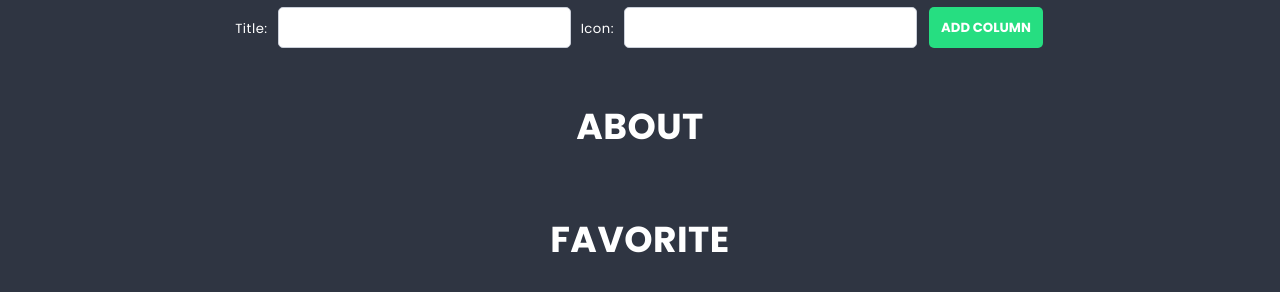
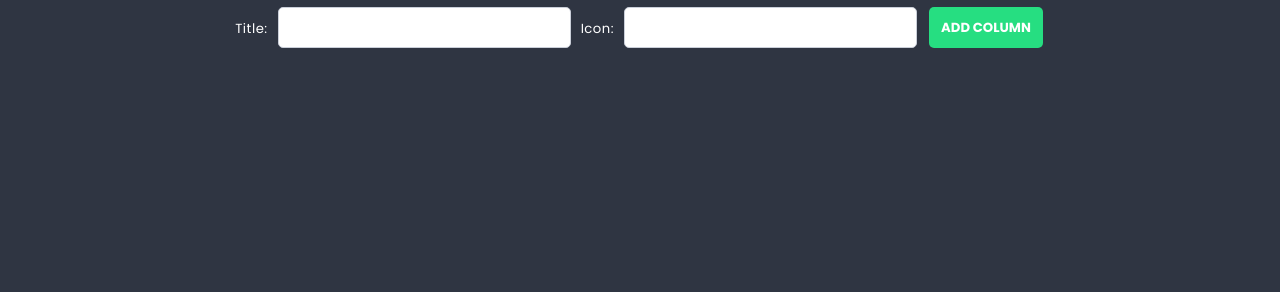
Before and after one commit to MarcinDraus/marcin-react-app, a React (Create React App) app: page / in a window 1280 px wide. Shown: the part 1007-1299 px from the top of the page. After the commit the page ends 1097 px from the top, so only its background shows below. Built offline with nearby package versions, Linux system fonts and the light colour scheme.

Commit message:
Routes, Route

```diff
--- a/src/App.js
+++ b/src/App.js
@@ -5,17 +5,20 @@
 import Home from './components/Home/Home.js';
 import About from './components/About/About.js';
 import Favorite from './components/Favorite/Favorite.js';
+import { Routes, Route } from 'react-router-dom';
 
 const App = () => {
   return (
     <main>
-     <NavBar />
-     <Container>
-      <Home />
-      <About />
-      <Favorite />
-     </Container>
-    </main>
+      <NavBar />
+      <Container>
+        <Routes>
+          <Route path="/" element={<Home />} />
+          <Route path="/about" element={<About />} />
+          <Route path="/favorite" element={<Favorite />} />
+        </Routes>
+      </Container>
+   </main>
   );
 };
 
--- a/src/index.js
+++ b/src/index.js
@@ -6,24 +6,16 @@
 import './styles/normalize.scss';
 import './styles/global.scss';
 import 'font-awesome/css/font-awesome.min.css';
+import { BrowserRouter } from 'react-router-dom';
 
 
 ReactDOM.render(
-
   <React.StrictMode>
-    <Provider store={store}>
-      <App />
-    </Provider>
+    <BrowserRouter>
+      <Provider store={store}>
+        <App />
+      </Provider>
+    </BrowserRouter>
   </React.StrictMode>,
   document.querySelector('#root')
 );
-// import ReactDOM from 'react-dom';
-// import App from './App';
-// import './styles/normalize.scss';
-// import './styles/global.scss';
-// import 'font-awesome/css/font-awesome.min.css';
-
-// ReactDOM.render(
-//   <App />,
-//   document.querySelector('#root')
-// );
```
